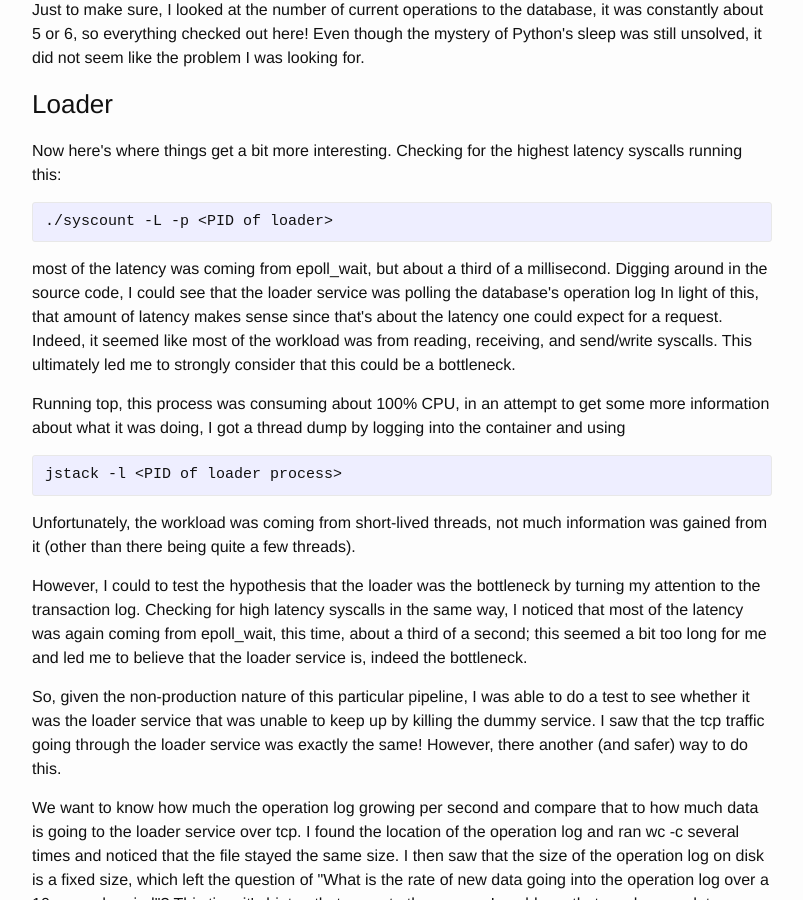
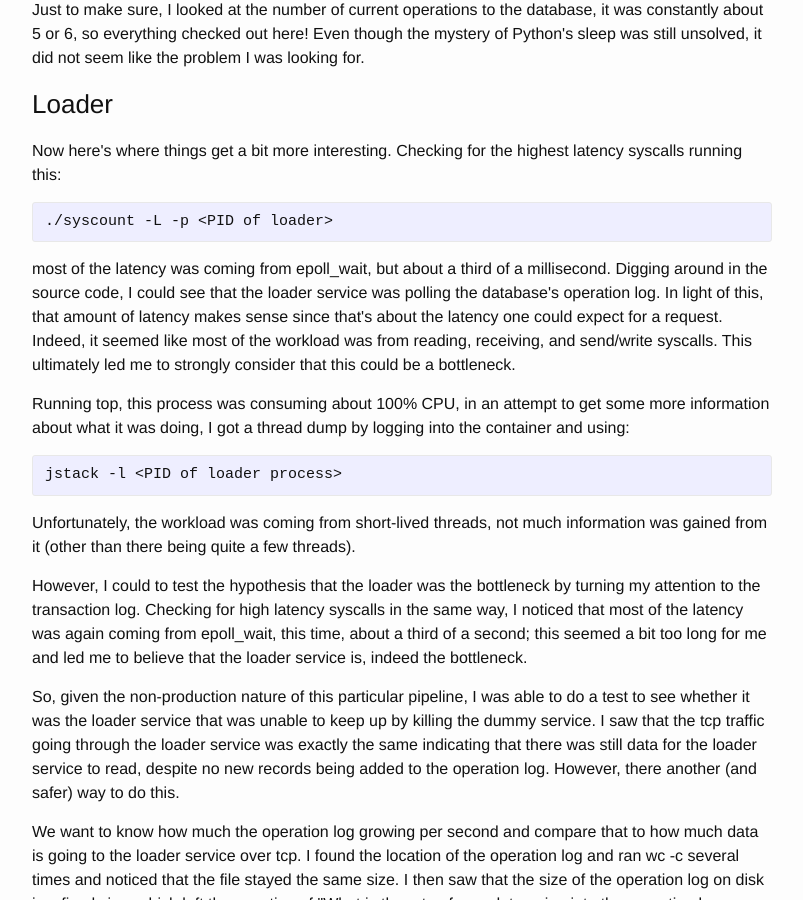
Before and after one commit to b-t-g/b-t-g.github.io, a Jekyll site: the page built from _posts/2018-04-09-bcc.html, in a window 1280 px wide and 900 px high, scrolled down 4477 px. Shown: the whole window, without its empty margins (238-1041 px from the left). Built offline with Jekyll 4.4.1, drawn with Linux system fonts in a browser that asks for light colours; formulas are drawn with MathJax 3; some of the changed text lies outside the part shown.

Commit message:
Elaborate on a few things, add bpftrace and ply

```diff
--- a/_posts/2018-04-09-bcc.html
+++ b/_posts/2018-04-09-bcc.html
@@ -194,13 +194,13 @@ Checking for the highest latency syscalls running this:
 ./syscount -L -p &lt;PID of loader&gt;
 </pre>
 <p>
-most of the latency was coming from epoll_wait, but about a third of a millisecond. Digging around in the source code, I could see that the loader service was polling the database's operation log
+most of the latency was coming from epoll_wait, but about a third of a millisecond. Digging around in the source code, I could see that the loader service was polling the database's operation log.
 In light of this, that amount of latency makes sense since that's about the latency one could expect for a request. Indeed, it seemed like most of the workload was from reading,
 receiving, and send/write syscalls. This ultimately led me to strongly consider that this could be a bottleneck.
 </p>
 
 <p>
-Running top, this process was consuming about 100% CPU, in an attempt to get some more information about what it was doing, I got a thread dump by logging into the container and using
+Running top, this process was consuming about 100% CPU, in an attempt to get some more information about what it was doing, I got a thread dump by logging into the container and using:
 </p>
 <div class="org-src-container">
 <pre class="src src-bash">jstack -l &lt;PID of loader process&gt;
@@ -218,7 +218,8 @@ indeed the bottleneck.
 
 <p>
 So, given the non-production nature of this particular pipeline, I was able to do a test to see whether it was the loader service that was unable to keep up by killing the dummy service.
-I saw that the tcp traffic going through the loader service was exactly the same! However, there another (and safer) way to do this.
+I saw that the tcp traffic going through the loader service was exactly the same indicating that there was still data for the loader service to read, despite no new records being added
+to the operation log. However, there another (and safer) way to do this.
 </p>
 
 <p>
@@ -265,7 +266,7 @@ Bumping that batchSize up and rebuilding the container, I could see much more da
 <p>
 When I first heard about BCC, I had already known about DTrace; I initially wasn't as excited about it as I was when I first heard about DTrace given that it's only easily usable
 with a pre-made script. However, the pre-made scripts from the BCC-toolkit are incredibly powerful and I never really felt wanting for this project. As time goes on, who knows? Maybe
-I'll make another post about how I wrote my own eBPF script!<sup><a id="fnr.3" class="footref" href="#fn.3">3</a></sup>
+<a href="https://github.com/ajor/bpftrace">bpftrace</a> or <a href="https://github.com/iovisor/ply">ply</a> will catch on or I'll make another post about how I wrote my own eBPF script!<sup><a id="fnr.3" class="footref" href="#fn.3">3</a></sup>
 </p>
 </div>
 </div>
```
